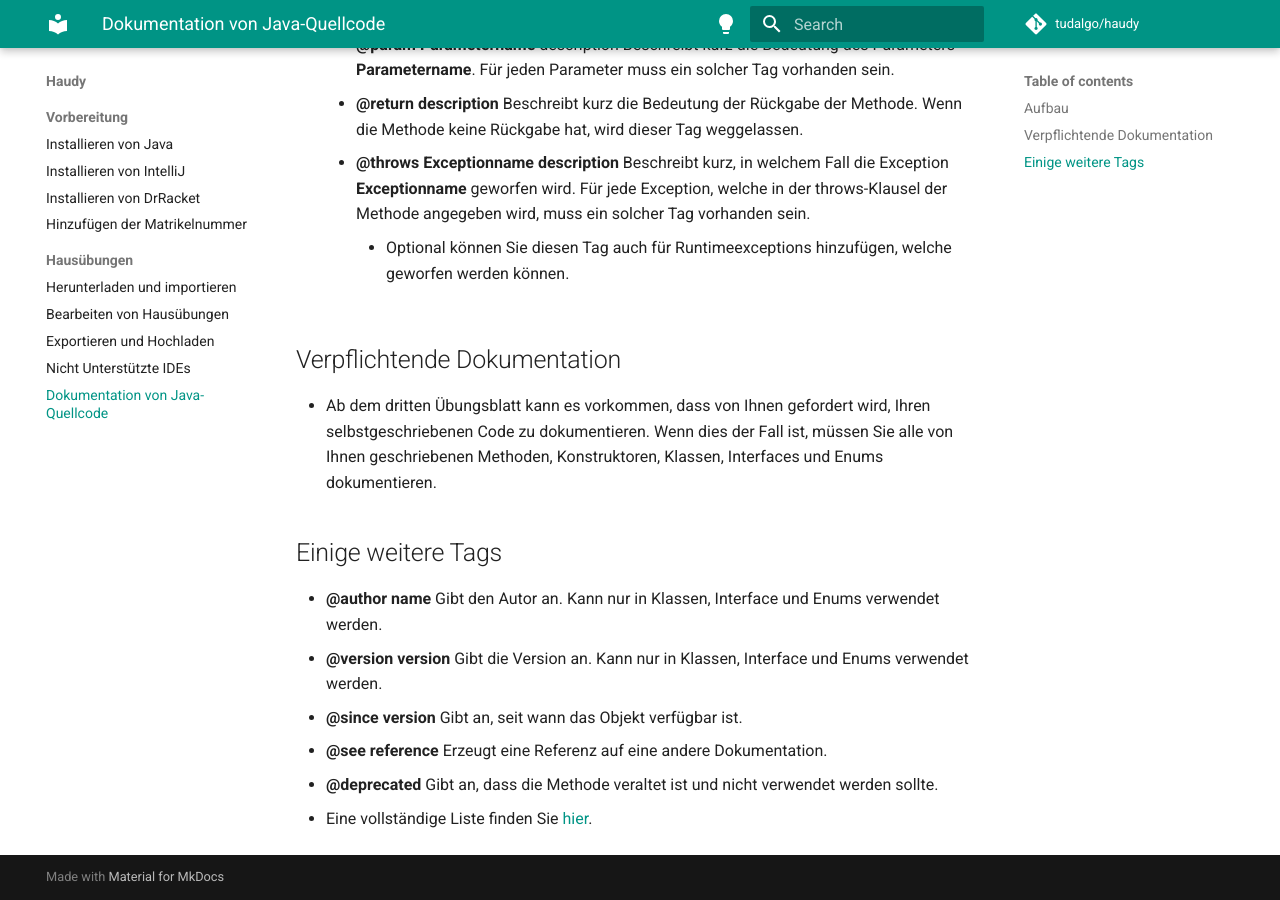
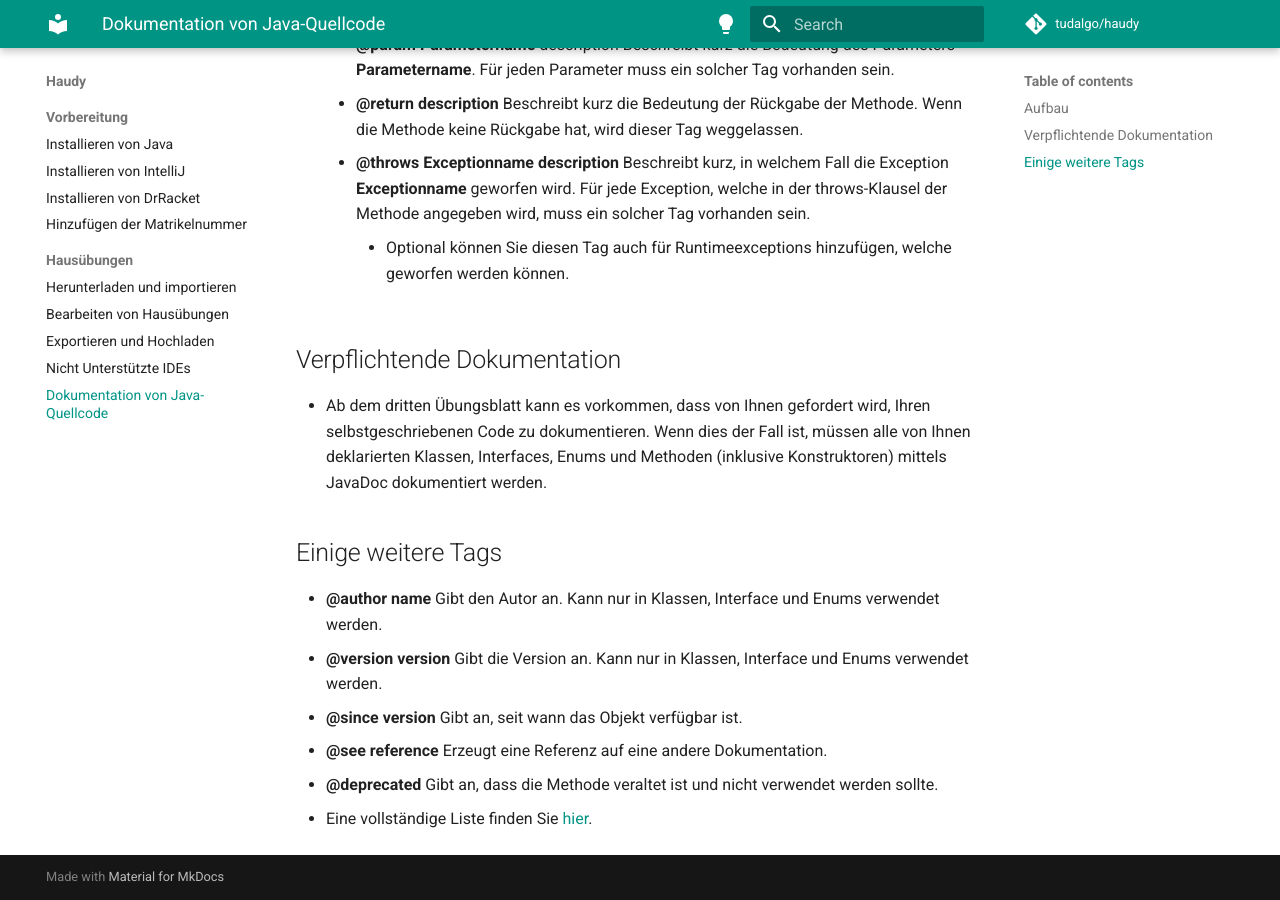
Before and after one commit to tudagrade/wiki, an MkDocs documentation site: the page built from docs/exercises/documentation.md, in a window 1280 px wide and 900 px high, scrolled down 1227 px. Built offline with MkDocs 1.6.1 and Material for MkDocs 9.7.7, drawn with Linux system fonts in a browser that asks for light colours; comment, search, counter and statistics services are not loaded.

Commit message:
Make only self-declared members mandatory for JavaDoc

```diff
--- a/docs/exercises/documentation.md
+++ b/docs/exercises/documentation.md
@@ -48,7 +48,7 @@
 ## Verpflichtende Dokumentation
 
 * Ab dem dritten Übungsblatt kann es vorkommen, dass von Ihnen gefordert wird, Ihren selbstgeschriebenen Code zu dokumentieren.
-  Wenn dies der Fall ist, müssen Sie alle von Ihnen geschriebenen Methoden, Konstruktoren, Klassen, Interfaces und Enums dokumentieren.
+  Wenn dies der Fall ist, müssen alle von Ihnen deklarierten Klassen, Interfaces, Enums und Methoden (inklusive Konstruktoren) mittels JavaDoc dokumentiert werden.
 
 ## Einige weitere Tags
 * **@author name** Gibt den Autor an.
```
